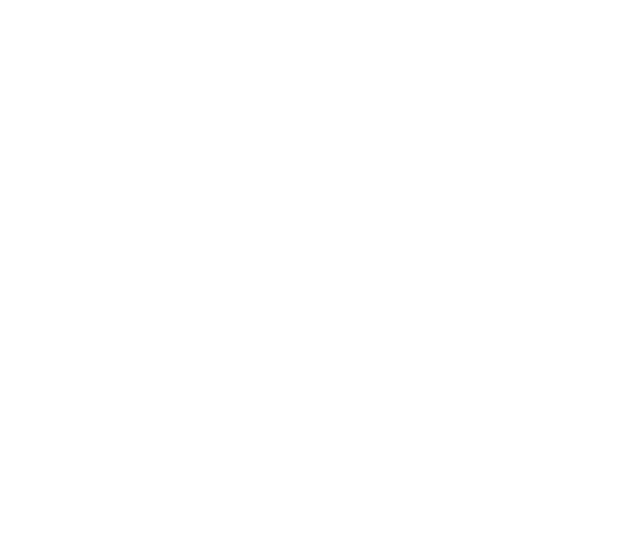
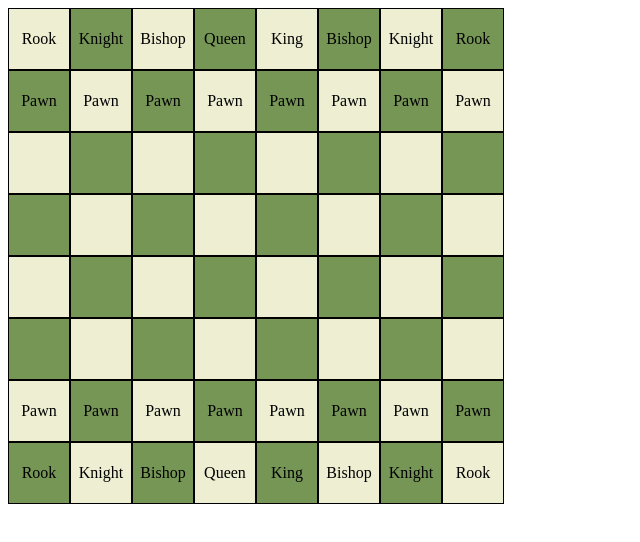
Before and after one commit to emilnordstroem/Chess, a React (Vite) app: page / in a window 1280 px wide. Shown: the top 542 px of the page, without its empty margins (0-640 px from the left). Built offline with nearby package versions, Linux system fonts and the light colour scheme.

Commit message:
Still major bugs and issues

```diff
--- a/src/domain/controller/GameController.ts
+++ b/src/domain/controller/GameController.ts
@@ -1,5 +1,5 @@
 import {Board} from "../models/Board.ts";
-import {type Square} from "../models/Square.ts";
+import {Square} from "../models/Square.ts";
 import {PieceColor} from "../models/PieceColor.ts";
 import {Piece} from "../models/Piece.ts";
 import {PieceType} from "../models/PieceType.ts";
@@ -8,8 +8,13 @@ export class GameController {
 
     constructor() {}
 
-    chessBoardSetup(): Board {
+    boardSetup(): Board {
         const board = new Board();
+        board.boardSquares = this.squareConfigurationSetup(board);
+        return board;
+    }
+
+    squareConfigurationSetup(board: Board): Square[][] {
         const squares: Square[][] = board.boardSquares;
 
         const boardRankIndexesToPlacePieces: number[] = [0, 1, 6, 7];
@@ -46,9 +51,80 @@ export class GameController {
             }
         }
 
-        board.boardSquares = squares;
+        return squares;
+    }
 
-        return board;
+    getUpdatedBoard(previousBoard: Board): Board {
+        const newBoard = new Board();
+        newBoard.boardSquares = this.updatedSquareConfiguration(previousBoard);
+        return newBoard;
+    }
+
+    updatedSquareConfiguration(previousBoard: Board): Square[][] {
+        const newSquares: Square[][] = previousBoard.boardSquares.map((row) =>
+            row.map((square) => {
+                const newSquare = new Square(square.file, square.rank);
+                newSquare.occupant = square.isOccupied() ? square.occupant : null;
+                return newSquare;
+            })
+        );
+        return newSquares;
+    }
+
+    handleSquareClick(currentBoard: Board,
+                      selected: {file: number, rank: number} | null,
+                      clickedSquare: Square): {file: number, rank: number} | null {
+        if (selected) {
+            const isSame = selected.file === clickedSquare.file && selected.rank === clickedSquare.rank;
+
+            if (isSame) return null; // unselect
+
+            const fromSquare = currentBoard.boardSquares[selected.rank][selected.file]; // safer access
+            const toSquare = clickedSquare;
+
+            if (this.canPieceOccupySquare(fromSquare.occupant, toSquare)) {
+                this.relocatePieceToSquare(fromSquare, fromSquare.occupant, toSquare);
+                return null;
+            }
+
+            return null;
+        }
+
+        if (this.isSquareOccupied(clickedSquare)) {
+            return { file: clickedSquare.file, rank: clickedSquare.rank };
+        }
+
+        return null;
+    }
+
+    isSquareOccupied(squareToCheck: Square | null): boolean {
+        return squareToCheck == null ? false : squareToCheck.isOccupied();
+    }
+
+    isSquareTheSame(selectedSquare: Square | null, clickedSquare: Square | null): boolean {
+        if (selectedSquare === null || clickedSquare === null) {
+            return false;
+        }
+        return selectedSquare.file === clickedSquare.file
+            && selectedSquare.rank === clickedSquare.rank;
+    }
+
+    canPieceOccupySquare(piece: Piece | null,
+                         squareToOccupy: Square | null): boolean {
+        if (piece === null || squareToOccupy === null) {
+            return false;
+        }
+        return squareToOccupy.occupant?.color !== piece.color;
+    }
+
+    relocatePieceToSquare(moveFromSquare: Square | null,
+                          pieceToMove: Piece | null,
+                          moveToSquare: Square | null): void {
+        if (moveFromSquare == null || moveToSquare == null) {
+            return;
+        }
+        moveFromSquare.occupant = null;
+        moveToSquare.occupant = pieceToMove;
     }
 
 }
--- a/src/domain/models/Square.ts
+++ b/src/domain/models/Square.ts
@@ -1,4 +1,4 @@
-import type {Piece} from "./Piece.ts";
+import  {type Piece} from "./Piece.ts";
 
 export class Square {
     private _file : number;
@@ -23,6 +23,10 @@ export class Square {
         return this._rank;
     }
 
+    get occupant(): Piece | null {
+        return this._occupant;
+    }
+
     set occupant(piece: Piece | null) {
         this._occupant = piece;
     }
--- a/src/view/App.tsx
+++ b/src/view/App.tsx
@@ -1,12 +1,14 @@
 import './App.css'
+import {ChessBoard} from "./components/ChessBoard.tsx";
 
 function App() {
 
   return (
     <>
-
+      <ChessBoard />
     </>
   )
+
 }
 
 export default App
--- /dev/null
+++ b/src/view/components/ChessBoard.tsx
@@ -0,0 +1,56 @@
+import {GameController} from "../../domain/controller/GameController.ts";
+import {Board} from "../../domain/models/Board.ts";
+import {useState} from "react";
+import {Square} from "../../domain/models/Square.ts";
+
+const gameMechanics: GameController = new GameController();
+
+export const ChessBoard = () => {
+    const [currentChessBoard, setCurrentChessBoard] = useState<Board>(gameMechanics.boardSetup());
+    const [selectedSquare, setSelectedSquare] = useState<{file: number, rank: number} | null>(null);
+
+    function handleSquareClick(clickedSquare: Square): void {
+        const newSelectedSquare = gameMechanics.handleSquareClick(currentChessBoard, selectedSquare, clickedSquare);
+        setSelectedSquare(newSelectedSquare);
+
+        const updatedBoard: Board = gameMechanics.getUpdatedBoard(currentChessBoard);
+        setCurrentChessBoard(updatedBoard);
+    }
+
+    return (
+        <div className="chessboard" style={{ display: 'flex', flexDirection: 'column' }}>
+            {currentChessBoard.boardSquares.map((rowOfSquares, rankIndex) => (
+                <div key={rankIndex} style={{ display: 'flex' }}>
+                    {rowOfSquares.map((clickedSquare: Square, fileIndex) => {
+                        const isDark = (fileIndex + rankIndex) % 2 === 1;
+                        const backgroundColor = isDark ? '#769656' : '#eeeed2';
+
+                        const isSelected = selectedSquare &&
+                            selectedSquare.file === clickedSquare.file &&
+                            selectedSquare.rank === clickedSquare.rank;
+
+                        return (
+                            <div
+                                key={fileIndex}
+                                onClick={() => handleSquareClick(clickedSquare)}
+                                style={{
+                                    width: '60px',
+                                    height: '60px',
+                                    backgroundColor,
+                                    display: 'flex',
+                                    alignItems: 'center',
+                                    justifyContent: 'center',
+                                    border: isSelected ? '2px solid red' : '1px solid black',
+                                }}
+                            >
+                                {gameMechanics.isSquareOccupied(clickedSquare)
+                                    ? clickedSquare.occupant?.type
+                                    : ""}
+                            </div>
+                        );
+                    })}
+                </div>
+            ))}
+        </div>
+    );
+};
```
Also changed, not shown: src/domain/controller/ActionController.ts (deleted, +0 -24 lines), src/view/ChessBoard.tsx (deleted, +0 -14 lines).
